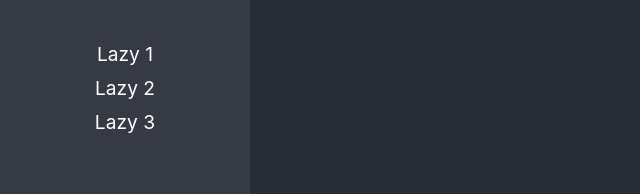
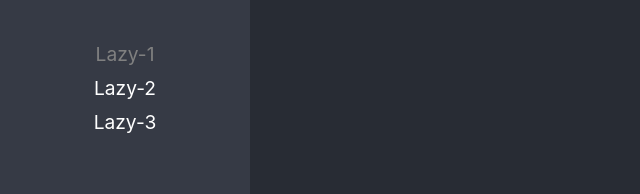
Before and after one commit to EricRusinque/react-adv, a React (Create React App) app: page /lazy1 in a window 1280 px wide. Shown: the part 155-349 px from the top of the page, without its empty margins (0-640 px from the left). Built offline with nearby package versions, Linux system fonts and the light colour scheme.

Commit message:
Lazyload Basico listo

```diff
--- a/src/01-lazyload/pages/LazyPage1.tsx
+++ b/src/01-lazyload/pages/LazyPage1.tsx
@@ -5,3 +5,5 @@
         <h1>LazyPage 1</h1>
     )
 }
+
+export default LazyPage1;
--- a/src/01-lazyload/pages/LazyPage2.tsx
+++ b/src/01-lazyload/pages/LazyPage2.tsx
@@ -5,3 +5,5 @@
         <h1>LazyPage 2</h1>
     )
 }
+
+export default LazyPage2;
--- a/src/01-lazyload/pages/LazyPage3.tsx
+++ b/src/01-lazyload/pages/LazyPage3.tsx
@@ -5,3 +5,5 @@
         <h1>LazyPage 3</h1>
     )
 }
+
+export default LazyPage3;
--- a/src/routes/Navigation.tsx
+++ b/src/routes/Navigation.tsx
@@ -1,40 +1,52 @@
+import { Suspense } from "react";
 import { BrowserRouter, Navigate } from "react-router-dom";
 import { Routes, Route, NavLink } from "react-router-dom";
 
 import logo from '../logo.svg'
+import { routes } from "./routes";
 
-import { LazyPage1, LazyPage2, LazyPage3 } from '../01-lazyload/pages'
+
 
 export const Navigation = () => {
     return (
-        <>
+        <Suspense fallback={ <span>Loading...</span>}>
             <BrowserRouter>
                 <div className="main-layout">
                     <nav>
                         <img src={logo} alt="React logo" />
                         <ul>
-                            <li>
-                                <NavLink to="/lazy" className={ ({ isActive }) => isActive ? 'nav-active' : ''}>Lazy 1</NavLink>
-                            </li>
-                            <li>
-                                <NavLink to="/lazy2" className={ ({ isActive }) => isActive ? 'nav-active' : ''}>Lazy 2</NavLink>
-                            </li>
-                            <li>
-                                <NavLink to="/lazy3" className={ ({ isActive }) => isActive ? 'nav-active' : ''}>Lazy 3</NavLink>
-                            </li>
+                            {
+                                routes.map( ({ to, name }) => (
+                                    <li key={ to }>
+                                        <NavLink
+                                            to={ to }
+                                            className={ ({ isActive }) => isActive ? 'nav-active' : ''}
+                                        >
+                                            { name }
+                                        </NavLink>
+                                    </li>
+                                ))
+                            }
                         </ul>
                     </nav>
 
 
                     <Routes>
-                        <Route path="lazy1" element={ <LazyPage1/> } />
-                        <Route path="lazy2" element={ <LazyPage2/> } />
-                        <Route path="lazy3" element={ <LazyPage3/> }/>
+                        {
+                            routes.map( ({ path, Component}) => (
+                                <Route
+                                    key={ path }
+                                    path={ path }
+                                    element={ <Component/> }
+                                />
+                            ))
+                        }
 
-                        <Route path="/*" element={ <Navigate to="/lazy1" replace />}/>
+
+                        <Route path="/*" element={ <Navigate to={ routes[0].to } replace />}/>
                     </Routes>
                 </div>
             </BrowserRouter>
-        </>
+        </Suspense>
     )
 }
--- /dev/null
+++ b/src/routes/routes.ts
@@ -0,0 +1,37 @@
+import { lazy } from 'react';
+// import { LazyPage1, LazyPage2, LazyPage3 } from '../01-lazyload/pages';
+
+type JSXComponent = () => JSX.Element;
+
+interface Route {
+    to: string;
+    path: string;
+    Component: React.LazyExoticComponent<JSXComponent> | JSXComponent;
+    name: string;
+}
+
+const lazy1 = lazy(() => import(/* webpackChunckName: "LazyPage1" */ '../01-lazyload/pages/LazyPage1'))
+const lazy2 = lazy(() => import(/* webpackChunckName: "LazyPage2" */ '../01-lazyload/pages/LazyPage2'))
+const lazy3 = lazy(() => import(/* webpackChunckName: "LazyPage3" */ '../01-lazyload/pages/LazyPage3'))
+
+
+export const routes: Route[] = [
+    {
+        to: '/lazy1',
+        path: 'lazy1',
+        Component: lazy1,
+        name: 'Lazy-1'
+    },
+    {
+        to: '/lazy2',
+        path: 'lazy2',
+        Component: lazy2,
+        name: 'Lazy-2'
+    },
+    {
+        to: '/lazy3',
+        path: 'lazy3',
+        Component: lazy3,
+        name: 'Lazy-3'
+    },
+]
```
